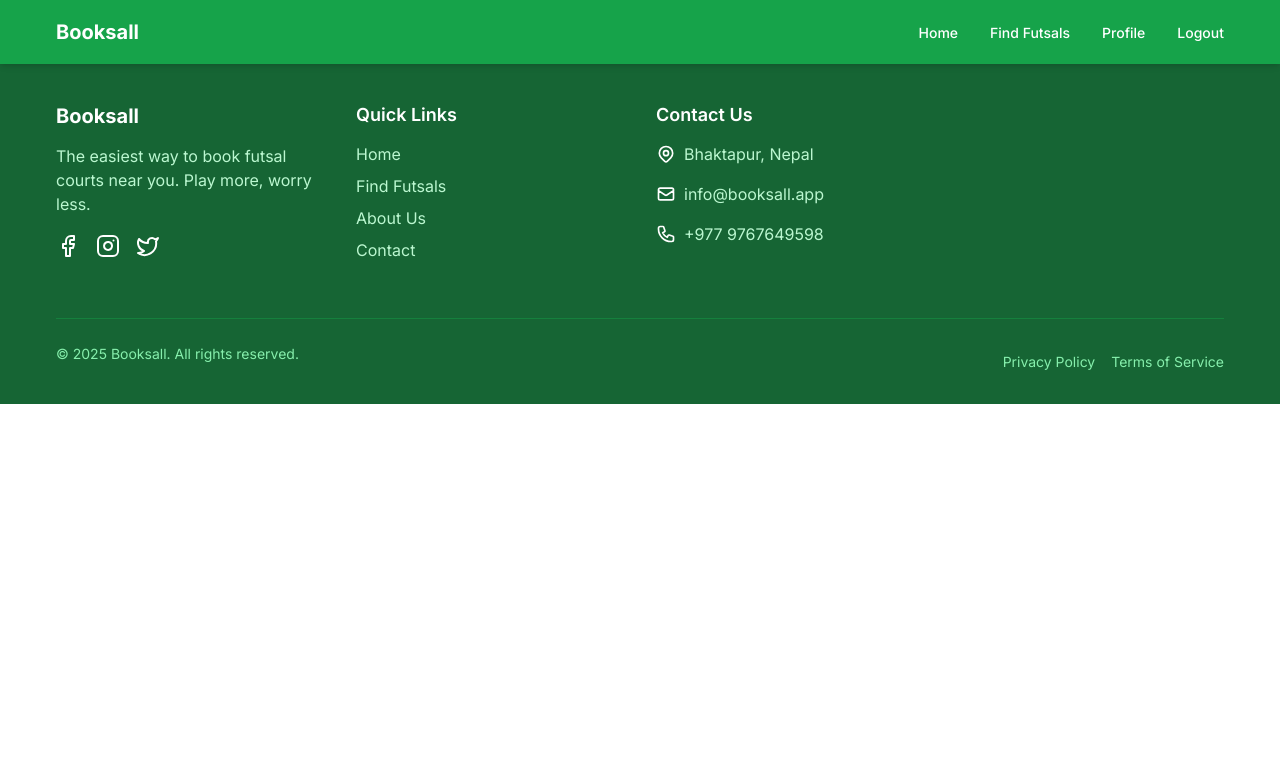
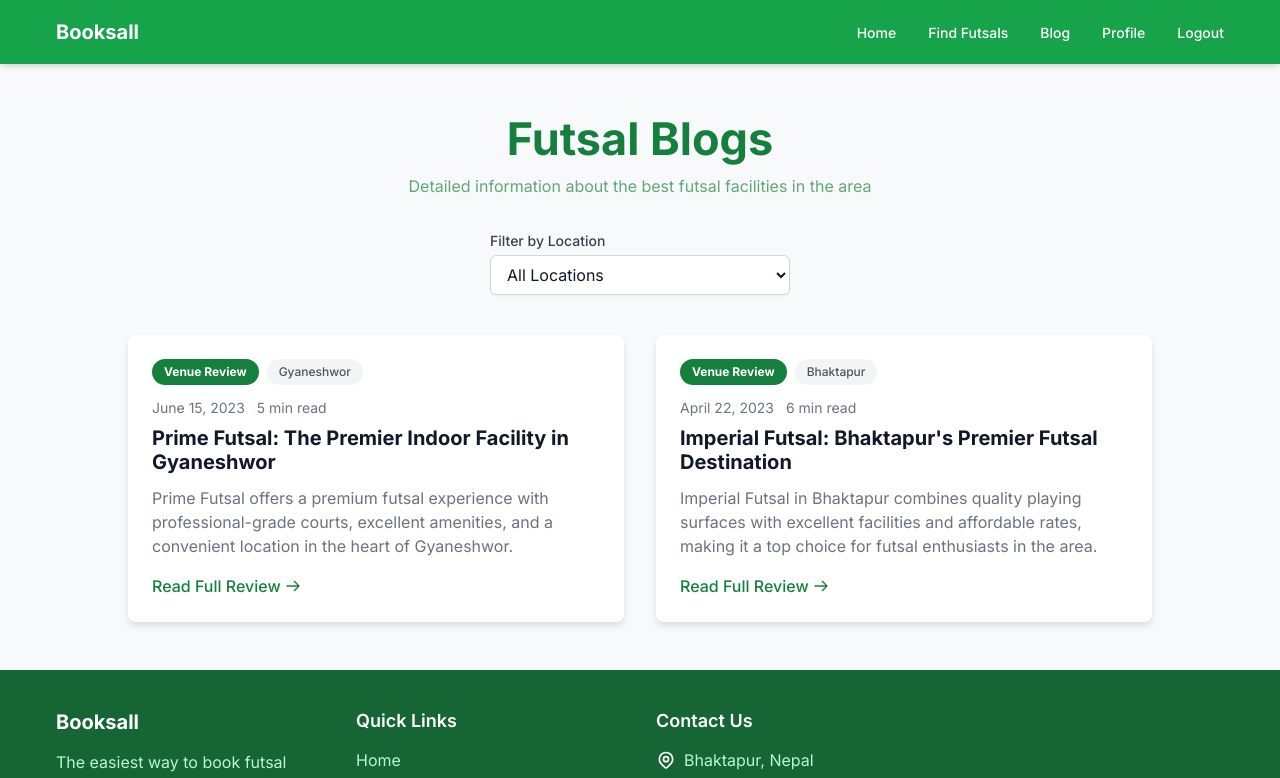
Before and after one commit to Getintoto-Software/BookSal-Frontend, a Vue app: page /blog in a window 1280 px wide. Shown: the top 778 px of the page. Built offline with nearby package versions, Linux system fonts and the light colour scheme; sample sign-in values are in the browser's storage.

Commit message:
blog section done expect pulling from api

```diff
--- a/src/components/Navbar.vue
+++ b/src/components/Navbar.vue
@@ -13,6 +13,7 @@
                 <div class="desktop-nav">
                     <router-link to="/" class="nav-link">Home</router-link>
                     <router-link to="/futsals" class="nav-link">Find Futsals</router-link>
+                    <router-link to="/blog" class="nav-link">Blog</router-link>
                     <router-link to="/profile" class="nav-link" v-if="authStore.isLoggedIn">Profile</router-link>
                     <router-link to="/login" class="nav-link" v-if="!authStore.isLoggedIn">Login</router-link>
                     <router-link to="/register" class="signup-btn" v-if="!authStore.isLoggedIn">Sign Up</router-link>
--- a/src/router/index.js
+++ b/src/router/index.js
@@ -14,6 +14,7 @@ import FutsalStats from '@/views/FutsalAdmin/FutsalStats.vue'
 import TermsAndConditions from '@/views/TermsAndConditions.vue'
 import PrivacyPolicy from '@/views/PrivacyPolicy.vue'
 import Bookings from '@/views/Auth/Bookings.vue'
+import Blog from '@/views/Auth/Blog.vue'
 
 const router = createRouter({
   history: createWebHistory(import.meta.env.BASE_URL),
@@ -107,6 +108,14 @@ const router = createRouter({
       }
     },
     {
+      path: '/blog',
+      name: 'blog',
+      component: Blog,
+      meta: {
+        requiresAuth: true,
+      }
+    },
+    {
       path: '/futsal/:id/edit',
       name: 'edit-futsal',
       component: EditFutsal,
--- a/src/views/Auth/Blog.vue
+++ b/src/views/Auth/Blog.vue
@@ -1,24 +1,23 @@
 <template>
-    <section class="blog-section py-12 px-4 md:px-8 lg:px-12">
-      <div class="container mx-auto">
+    <section class="blog-section">
+      <div class="container">
         <!-- Section Header -->
-        <div class="text-center mb-8">
-          <h2 class="text-3xl font-bold mb-2">Futsal Venue Reviews</h2>
-          <p class="text-gray-600 max-w-2xl mx-auto">
+        <div class="section-header">
+          <h2>Futsal Blogs</h2>
+          <p>
             Detailed information about the best futsal facilities in the area
           </p>
         </div>
 
         <!-- Filter Controls -->
-        <div class="mb-10 flex flex-col sm:flex-row justify-center items-center gap-4">
-          <div class="relative w-full max-w-xs">
-            <label for="location-filter" class="block text-sm font-medium text-gray-700 mb-1">
+        <div class="filter-controls">
+          <div class="filter-wrapper">
+            <label for="location-filter">
               Filter by Location
             </label>
             <select
               id="location-filter"
               v-model="selectedLocation"
-              class="block w-full pl-3 pr-10 py-2 text-base border-gray-300 focus:outline-none focus:ring-primary focus:border-primary rounded-md shadow-sm"
             >
               <option value="">All Locations</option>
               <option v-for="location in availableLocations" :key="location" :value="location">
@@ -30,70 +29,46 @@
           <button
             v-if="selectedLocation"
             @click="clearFilter"
-            class="inline-flex items-center px-4 py-2 border border-transparent text-sm font-medium rounded-md text-primary bg-white hover:bg-gray-50 focus:outline-none focus:ring-2 focus:ring-offset-2 focus:ring-primary mt-4 sm:mt-0"
           >
             Clear Filter
-            <svg xmlns="http://www.w3.org/2000/svg" class="h-4 w-4 ml-1" fill="none" viewBox="0 0 24 24" stroke="currentColor">
+            <svg xmlns="http://www.w3.org/2000/svg" viewBox="0 0 24 24" stroke="currentColor">
               <path stroke-linecap="round" stroke-linejoin="round" stroke-width="2" d="M6 18L18 6M6 6l12 12" />
             </svg>
           </button>
         </div>
 
         <!-- Blog Grid - Centered for just two cards -->
-        <div class="flex justify-center">
-          <div class="grid grid-cols-1 md:grid-cols-2 gap-8 max-w-4xl">
+        <div class="blog-grid-wrapper">
+          <div class="blog-grid">
             <!-- Blog Card -->
-            <article v-for="(post, index) in filteredPosts" :key="index" class="blog-card bg-white rounded-lg overflow-hidden shadow-md transition-transform duration-300 hover:shadow-lg hover:-translate-y-1">
-              <div class="p-6">
+            <article v-for="(post, index) in filteredPosts" :key="index" class="blog-card">
+              <div class="card-content">
                 <!-- Category and Location Tags -->
-                <div class="flex flex-wrap gap-2 mb-3">
-                  <span class="bg-primary text-white text-xs font-bold px-3 py-1 rounded-full">
+                <div class="tags">
+                  <span class="category-tag">
                     {{ post.category }}
                   </span>
-                  <span class="bg-gray-100 text-gray-700 text-xs font-medium px-3 py-1 rounded-full">
+                  <span class="location-tag">
                     {{ post.location }}
                   </span>
                 </div>
 
                 <!-- Date and Read Time -->
-                <div class="flex items-center text-gray-500 text-sm mb-2">
-                  <span class="mr-3">{{ post.date }}</span>
+                <div class="meta">
+                  <span>{{ post.date }}</span>
                   <span>{{ post.readTime }} min read</span>
                 </div>
 
                 <!-- Title -->
-                <h3 class="text-xl font-bold mb-3">{{ post.title }}</h3>
+                <h3>{{ post.title }}</h3>
 
                 <!-- Excerpt -->
-                <p class="text-gray-600 mb-4">{{ post.excerpt }}</p>
-
-                <!-- Features List -->
-                <div class="mb-4">
-                  <h4 class="text-sm font-semibold text-gray-700 mb-2">Key Features:</h4>
-                  <ul class="text-sm text-gray-600 space-y-1">
-                    <li v-for="(feature, idx) in post.features" :key="idx" class="flex items-start">
-                      <svg xmlns="http://www.w3.org/2000/svg" class="h-4 w-4 text-primary mr-2 mt-0.5" viewBox="0 0 20 20" fill="currentColor">
-                        <path fill-rule="evenodd" d="M10 18a8 8 0 100-16 8 8 0 000 16zm3.707-9.293a1 1 0 00-1.414-1.414L9 10.586 7.707 9.293a1 1 0 00-1.414 1.414l2 2a1 1 0 001.414 0l4-4z" clip-rule="evenodd" />
-                      </svg>
-                      {{ feature }}
-                    </li>
-                  </ul>
-                </div>
-
-                <!-- Rating -->
-                <div class="flex items-center mb-4">
-                  <div class="flex mr-2">
-                    <svg v-for="i in 5" :key="i" xmlns="http://www.w3.org/2000/svg" :class="['h-4 w-4', i <= post.rating ? 'text-yellow-400' : 'text-gray-300']" viewBox="0 0 20 20" fill="currentColor">
-                      <path d="M9.049 2.927c.3-.921 1.603-.921 1.902 0l1.07 3.292a1 1 0 00.95.69h3.462c.969 0 1.371 1.24.588 1.81l-2.8 2.034a1 1 0 00-.364 1.118l1.07 3.292c.3.921-.755 1.688-1.54 1.118l-2.8-2.034a1 1 0 00-1.175 0l-2.8 2.034c-.784.57-1.838-.197-1.539-1.118l1.07-3.292a1 1 0 00-.364-1.118L2.98 8.72c-.783-.57-.38-1.81.588-1.81h3.461a1 1 0 00.951-.69l1.07-3.292z" />
-                    </svg>
-                  </div>
-                  <span class="text-sm text-gray-600">{{ post.rating }} out of 5</span>
-                </div>
+                <p class="excerpt">{{ post.excerpt }}</p>
 
                 <!-- Read More Link -->
-                <a href="#" class="inline-flex items-center text-primary font-medium hover:underline">
+                <a href="#" class="read-more">
                   Read Full Review
-                  <svg xmlns="http://www.w3.org/2000/svg" class="h-4 w-4 ml-1" fill="none" viewBox="0 0 24 24" stroke="currentColor">
+                  <svg xmlns="http://www.w3.org/2000/svg" fill="none" viewBox="0 0 24 24" stroke="currentColor">
                     <path stroke-linecap="round" stroke-linejoin="round" stroke-width="2" d="M14 5l7 7m0 0l-7 7m7-7H3" />
                   </svg>
                 </a>
@@ -108,10 +83,8 @@
   <script setup>
   import { ref, computed } from 'vue';
 
-  // Location filter state
   const selectedLocation = ref('');
 
-  // Sample blog posts data with only two venue reviews
   const blogPosts = ref([
     {
       title: "Prime Futsal: The Premier Indoor Facility in Gyaneshwor",
@@ -119,16 +92,7 @@
       date: "June 15, 2023",
       category: "Venue Review",
       location: "Gyaneshwor",
-      readTime: 5,
-      rating: 4.8,
-      features: [
-        "FIFA-approved synthetic turf courts",
-        "Professional LED lighting system",
-        "Spacious changing rooms with showers",
-        "Café and refreshment area",
-        "Ample parking space",
-        "Online booking system"
-      ]
+      readTime: 5
     },
     {
       title: "Imperial Futsal: Bhaktapur's Premier Futsal Destination",
@@ -136,35 +100,24 @@
       date: "April 22, 2023",
       category: "Venue Review",
       location: "Bhaktapur",
-      readTime: 6,
-      rating: 4.6,
-      features: [
-        "High-quality futsal courts",
-        "Modern changing facilities",
-        "Spectator seating areas",
-        "Equipment rental available",
-        "Friendly and professional staff",
-        "Flexible booking options"
-      ]
+      readTime: 6
     }
   ]);
 
-  // Get unique locations for the filter dropdown
+  //filter location section used grok.
+
   const availableLocations = computed(() => {
     const locations = blogPosts.value.map(post => post.location);
     return [...new Set(locations)].sort();
   });
 
-  // Filter posts based on selected location
   const filteredPosts = computed(() => {
     if (!selectedLocation.value) {
       return blogPosts.value;
     }
-
     return blogPosts.value.filter(post => post.location === selectedLocation.value);
   });
 
-  // Clear the location filter
   const clearFilter = () => {
     selectedLocation.value = '';
   };
@@ -173,25 +126,262 @@
   <style scoped>
   .blog-section {
     background-color: #f8f9fa;
+    padding: 48px 16px;
   }
 
-  .bg-primary {
-    background-color: #ff5722;
+  .container {
+    max-width: 1200px;
+    margin: 0 auto;
   }
 
-  .bg-primary-dark {
-    background-color: #e64a19;
+  .section-header {
+    text-align: center;
+    margin-bottom: 32px;
+
   }
 
-  .text-primary {
-    color: #ff5722;
+  .section-header h2 {
+    font-size: 45px;
+    font-weight: bold;
+    margin-bottom: 8px;
+    color: #15803d;
+
   }
 
-  .ring-primary {
-    --tw-ring-color: #ff5722;
+  .section-header p {
+    color: #15803cab;
+    max-width: 672px;
+    margin: 0 auto;
   }
 
-  .border-primary {
-    border-color: #ff5722;
+  .filter-controls {
+    display: flex;
+    flex-direction: column;
+    justify-content: center;
+    align-items: center;
+    gap: 16px;
+    margin-bottom: 40px;
+  }
+
+  .filter-wrapper {
+    position: relative;
+    width: 100%;
+    max-width: 300px;
+  }
+
+  .filter-wrapper label {
+    display: block;
+    font-size: 14px;
+    font-weight: 500;
+    color: #374151;
+    margin-bottom: 4px;
+  }
+
+  .filter-wrapper select {
+    width: 100%;
+    padding: 8px 40px 8px 12px;
+    font-size: 16px;
+    border: 1px solid #d1d5db;
+    border-radius: 6px;
+    box-shadow: 0 1px 2px rgba(0, 0, 0, 0.05);
+    outline: none;
+  }
+
+  .filter-wrapper select:focus {
+    border-color: #15803d;
+    box-shadow: 0 0 0 2px rgba(255, 87, 34, 0.2);
+  }
+
+  .filter-controls button {
+    display: inline-flex;
+    align-items: center;
+    padding: 8px 16px;
+    border: 1px solid transparent;
+    font-size: 14px;
+    font-weight: 500;
+    color: #15803d;;
+    background-color: #fff;
+    border-radius: 6px;
+    cursor: pointer;
+  }
+
+  .filter-controls button svg {
+    width: 16px;
+    height: 16px;
+    margin-left: 4px;
+  }
+
+  .filter-controls button:hover {
+    background-color: #f9fafb;
+  }
+
+  .blog-grid-wrapper {
+    display: flex;
+    justify-content: center;
+  }
+
+  .blog-grid {
+    display: grid;
+    grid-template-columns: 1fr;
+    gap: 32px;
+    max-width: 1024px;
+  }
+
+  .blog-card {
+    background-color: #fff;
+    border-radius: 8px;
+    overflow: hidden;
+    box-shadow: 0 4px 6px rgba(0, 0, 0, 0.1);
+    transition: transform 0.3s, box-shadow 0.3s;
+  }
+
+  .blog-card:hover {
+    box-shadow: 0 10px 15px rgba(0, 0, 0, 0.1);
+    transform: translateY(-4px);
+  }
+
+  .card-content {
+    padding: 24px;
+  }
+
+  .tags {
+    display: flex;
+    flex-wrap: wrap;
+    gap: 8px;
+    margin-bottom: 12px;
+  }
+
+  .category-tag {
+    background-color: #15803d;
+    color: #fff;
+    font-size: 12px;
+    font-weight: bold;
+    padding: 4px 12px;
+    border-radius: 9999px;
+  }
+
+  .location-tag {
+    background-color: #f3f4f6;
+    color: #4b5563;
+    font-size: 12px;
+    font-weight: 500;
+    padding: 4px 12px;
+    border-radius: 9999px;
+  }
+
+  .meta {
+    display: flex;
+    align-items: center;
+    color: #6b7280;
+    font-size: 14px;
+    margin-bottom: 8px;
+  }
+
+  .meta span:first-child {
+    margin-right: 12px;
+  }
+
+  .card-content h3 {
+    font-size: 20px;
+    font-weight: bold;
+    margin-bottom: 12px;
+  }
+
+  .excerpt {
+    color: #6b7280;
+    margin-bottom: 16px;
+  }
+
+  .features h4 {
+    font-size: 14px;
+    font-weight: 600;
+    color: #374151;
+    margin-bottom: 8px;
+  }
+
+  .features ul {
+    color: #6b7280;
+    font-size: 14px;
+  }
+
+  .features li {
+    display: flex;
+    align-items: flex-start;
+    margin-bottom: 4px;
+  }
+
+  .features svg {
+    width: 16px;
+    height: 16px;
+    color: #15803d;
+    margin-right: 8px;
+    margin-top: 2px;
+  }
+
+  .rating {
+    display: flex;
+    align-items: center;
+    margin-bottom: 16px;
+  }
+
+  .stars {
+    display: flex;
+    margin-right: 8px;
+  }
+
+  .stars svg {
+    width: 16px;
+    height: 16px;
+    fill: #d1d5db;
+  }
+
+  .stars svg.active {
+    fill: #facc15;
+  }
+
+  .rating span {
+    font-size: 14px;
+    color: #6b7280;
+  }
+
+  .read-more {
+    display: inline-flex;
+    align-items: center;
+    color: #15803d;
+    font-weight: 500;
+  }
+
+  .read-more:hover {
+    text-decoration: underline;
+  }
+
+  .read-more svg {
+    width: 16px;
+    height: 16px;
+    margin-left: 4px;
+  }
+
+  @media (min-width: 768px) {
+    .blog-section {
+      padding: 48px 32px;
+    }
+
+    .filter-controls {
+      flex-direction: row;
+    }
+
+    .filter-controls button {
+      margin-top: 0;
+    }
+
+    .blog-grid {
+      grid-template-columns: 1fr 1fr;
+    }
+  }
+
+  @media (min-width: 1024px) {
+    .blog-section {
+      padding: 48px 48px;
+    }
   }
   </style>
```
